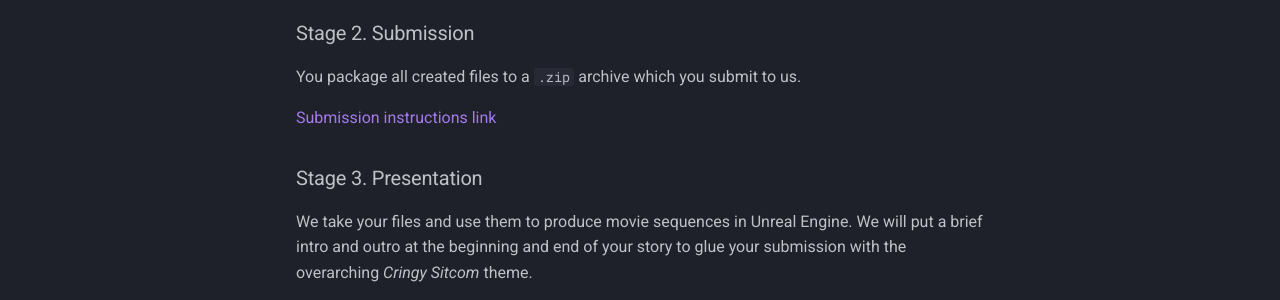
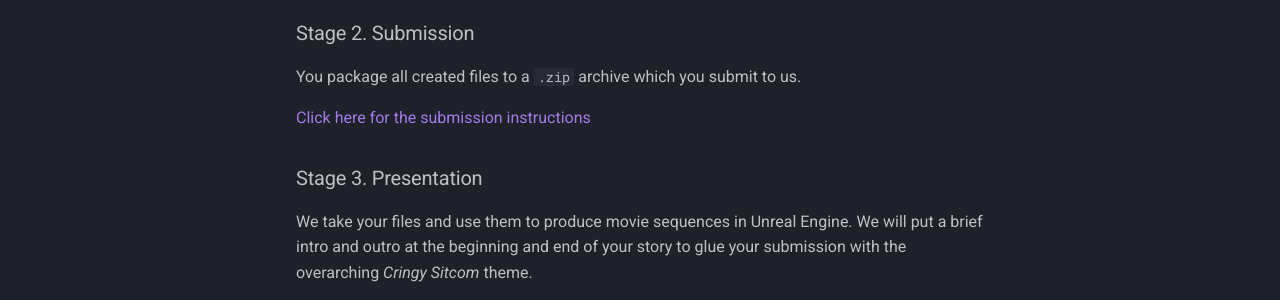
Before and after one commit to TeoNikolov/wasp-ss-assignment, an MkDocs documentation site: the page built from docs/index.md, in a window 1280 px wide and 900 px high, scrolled down 1537 px. Shown: the part 270-570 px from the top of the window. Built offline with MkDocs 1.6.1 and Material for MkDocs 9.7.7, drawn with Linux system fonts in a browser that asks for light colours; comment, search, counter and statistics services are not loaded.

Commit message:
Update index.md

```diff
--- a/docs/index.md
+++ b/docs/index.md
@@ -30,7 +30,7 @@ You work with your team to create text, audio, and animation files for your stor
 
 You package all created files to a `.zip` archive which you submit to us.
 
-[Submission instructions link](./submission.md)
+[Click here for the submission instructions](./submission.md)
 
 ### Stage 3. Presentation
 
```
